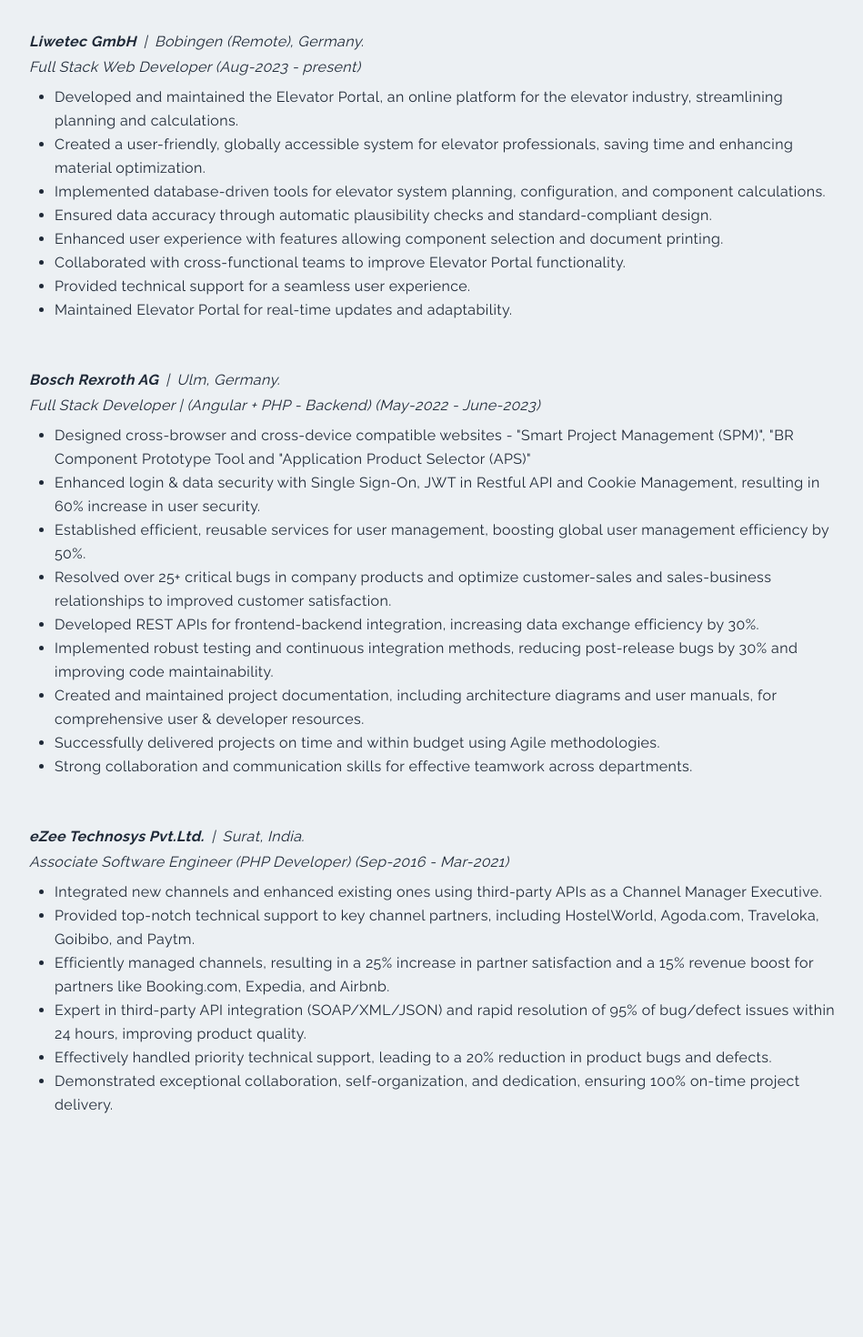
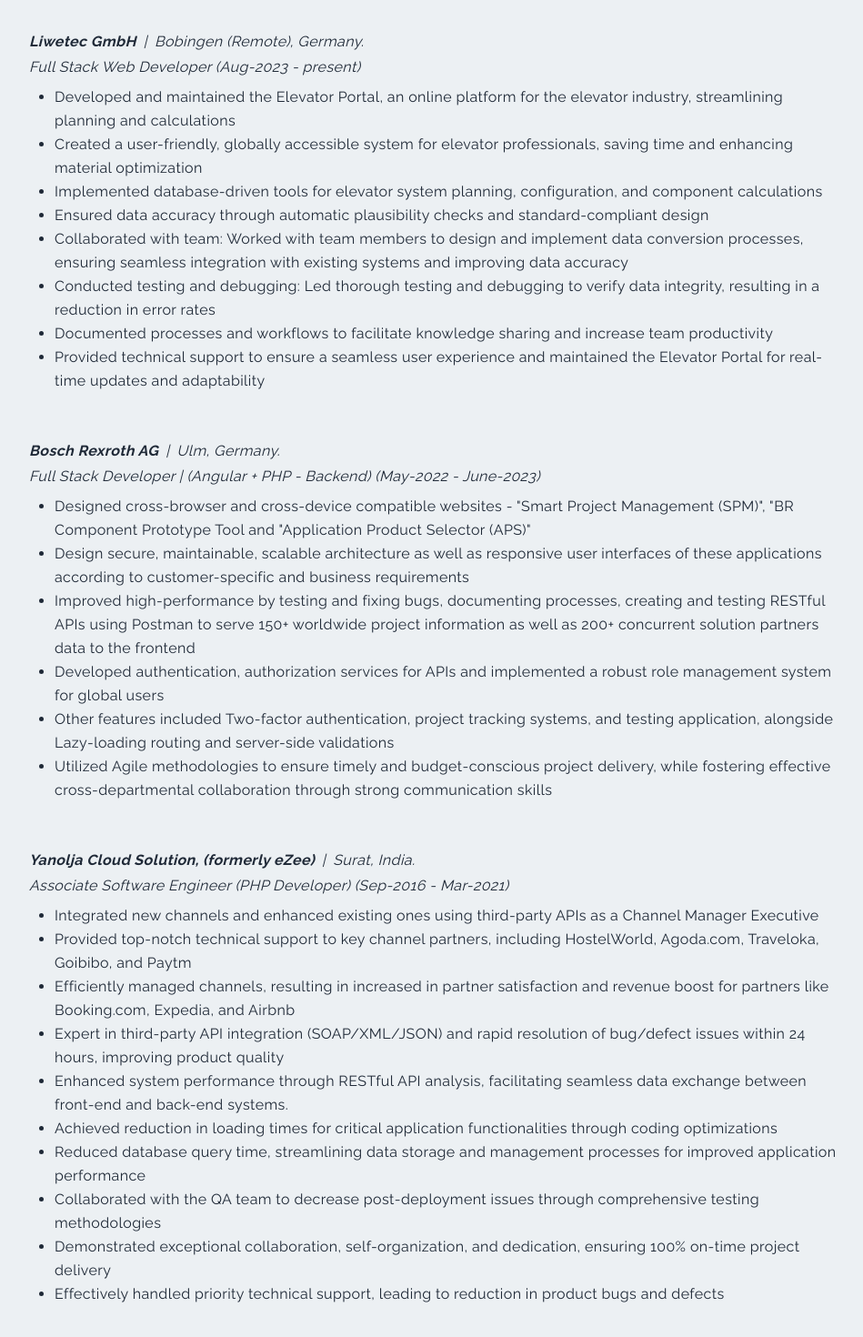
Before and after one commit to Subhashchandra3295/subhashchandra_portfolio, a Next.js app: page /resume in a window 1280 px wide. Shown: the part 856-2326 px from the top of the page at 91% size, without its empty margins (146-1095 px from the left). Before the commit the page ends 2120 px from the top, so only its background shows below. Built offline with nearby package versions, Linux system fonts and the light colour scheme.

Commit message:
Update the Profile and CV

```diff
--- a/pages/resume.jsx
+++ b/pages/resume.jsx
@@ -144,28 +144,28 @@
           <p className='py-1 italic'>Full Stack Web Developer (Aug-2023 - present)</p>
           <ul className='list-disc list-outside px-7 py-1 leading-relaxed'>
             <li>
-              Developed and maintained the Elevator Portal, an online platform for the elevator industry, streamlining planning and calculations.
+              Developed and maintained the Elevator Portal, an online platform for the elevator industry, streamlining planning and calculations
             </li>
             <li>
-              Created a user-friendly, globally accessible system for elevator professionals, saving time and enhancing material optimization.
+              Created a user-friendly, globally accessible system for elevator professionals, saving time and enhancing material optimization
             </li>
             <li>
-              Implemented database-driven tools for elevator system planning, configuration, and component calculations.
+              Implemented database-driven tools for elevator system planning, configuration, and component calculations
             </li>
             <li>
-              Ensured data accuracy through automatic plausibility checks and standard-compliant design.
+              Ensured data accuracy through automatic plausibility checks and standard-compliant design
             </li>
             <li>
-              Enhanced user experience with features allowing component selection and document printing.
+              Collaborated with team: Worked with team members to design and implement data conversion processes, ensuring seamless integration with existing systems and improving data accuracy
             </li>
             <li>
-              Collaborated with cross-functional teams to improve Elevator Portal functionality.
+              Conducted testing and debugging: Led thorough testing and debugging to verify data integrity, resulting in a reduction in error rates
             </li>
             <li>
-              Provided technical support for a seamless user experience.
+              Documented processes and workflows to facilitate knowledge sharing and increase team productivity
             </li>
             <li>
-              Maintained Elevator Portal for real-time updates and adaptability.
+              Provided technical support to ensure a seamless user experience and maintained the Elevator Portal for real-time updates and adaptability
             </li>
           </ul>
         </div>
@@ -184,28 +184,19 @@
               Designed cross-browser and cross-device compatible websites - &quot;Smart Project Management (SPM)&quot;, &quot;BR Component Prototype Tool and &quot;Application Product Selector (APS)&quot;
             </li>
             <li>
-              Enhanced login & data security with Single Sign-On, JWT in Restful API and Cookie Management, resulting in 60% increase in user security.
+              Design secure, maintainable, scalable architecture as well as responsive user interfaces of these applications according to customer-specific and business requirements
             </li>
             <li>
-                Established efficient, reusable services for user management, boosting global user management efficiency by 50%.
+              Improved high-performance by testing and fixing bugs, documenting processes, creating and testing RESTful APIs using Postman to serve 150+ worldwide project information as well as 200+ concurrent solution partners data to the frontend
             </li>
             <li>
-              Resolved over 25+ critical bugs in company products and optimize customer-sales and sales-business relationships to improved customer satisfaction.
+              Developed authentication, authorization services for APIs and implemented a robust role management system for global users
             </li>
             <li>
-              Developed REST APIs for frontend-backend integration, increasing data exchange efficiency by 30%.
+              Other features included Two-factor authentication, project tracking systems, and testing application, alongside Lazy-loading routing and server-side validations
             </li>
             <li>
-              Implemented robust testing and continuous integration methods, reducing post-release bugs by 30% and improving code maintainability.
-            </li>
-            <li>
-              Created and maintained project documentation, including architecture diagrams and user manuals, for comprehensive user & developer resources.
-            </li>
-            <li>
-              Successfully delivered projects on time and within budget using Agile methodologies.
-            </li>
-            <li>
-              Strong collaboration and communication skills for effective teamwork across departments.
+              Utilized Agile methodologies to ensure timely and budget-conscious project delivery, while fostering effective cross-departmental collaboration through strong communication skills
             </li>
           </ul>
         </div>
@@ -215,29 +206,41 @@
         <div className='py-6'>
           <p className='italic'>
             <span className='font-bold italic'>
-              eZee Technosys Pvt.Ltd.
+              Yanolja Cloud Solution, (formerly eZee)
             </span>
             <span className='px-2'>|</span>Surat, India.
           </p>
           <p className='py-1 italic'>Associate Software Engineer (PHP Developer) (Sep-2016 - Mar-2021)</p>
           <ul className='list-disc list-outside px-7 py-1 leading-relaxed'>
             <li>
-              Integrated new channels and enhanced existing ones using third-party APIs as a Channel Manager Executive.
+              Integrated new channels and enhanced existing ones using third-party APIs as a Channel Manager Executive
             </li>
             <li>
-              Provided top-notch technical support to key channel partners, including HostelWorld, Agoda.com, Traveloka, Goibibo, and Paytm.
+              Provided top-notch technical support to key channel partners, including HostelWorld, Agoda.com, Traveloka, Goibibo, and Paytm
             </li>
             <li>
-              Efficiently managed channels, resulting in a 25% increase in partner satisfaction and a 15% revenue boost for partners like Booking.com, Expedia, and Airbnb.
+              Efficiently managed channels, resulting in increased in partner satisfaction and revenue boost for partners like Booking.com, Expedia, and Airbnb
             </li>
             <li>
-              Expert in third-party API integration (SOAP/XML/JSON) and rapid resolution of 95% of bug/defect issues within 24 hours, improving product quality.
+              Expert in third-party API integration (SOAP/XML/JSON) and rapid resolution of bug/defect issues within 24 hours, improving product quality
             </li>
             <li>
-              Effectively handled priority technical support, leading to a 20% reduction in product bugs and defects.
+              Enhanced system performance through RESTful API analysis, facilitating seamless data exchange between front-end and back-end systems.
             </li>
             <li>
-              Demonstrated exceptional collaboration, self-organization, and dedication, ensuring 100% on-time project delivery.
+              Achieved reduction in loading times for critical application functionalities through coding optimizations
+            </li>
+            <li>
+              Reduced database query time, streamlining data storage and management processes for improved application performance
+            </li>
+            <li>
+              Collaborated with the QA team to decrease post-deployment issues through comprehensive testing methodologies
+            </li>
+            <li>
+              Demonstrated exceptional collaboration, self-organization, and dedication, ensuring 100% on-time project delivery
+            </li>
+            <li>
+              Effectively handled priority technical support, leading to reduction in product bugs and defects
             </li>
           </ul>
         </div>
```
Also changed, not shown: 1 other file (tests, documents, lock files or other folders).
